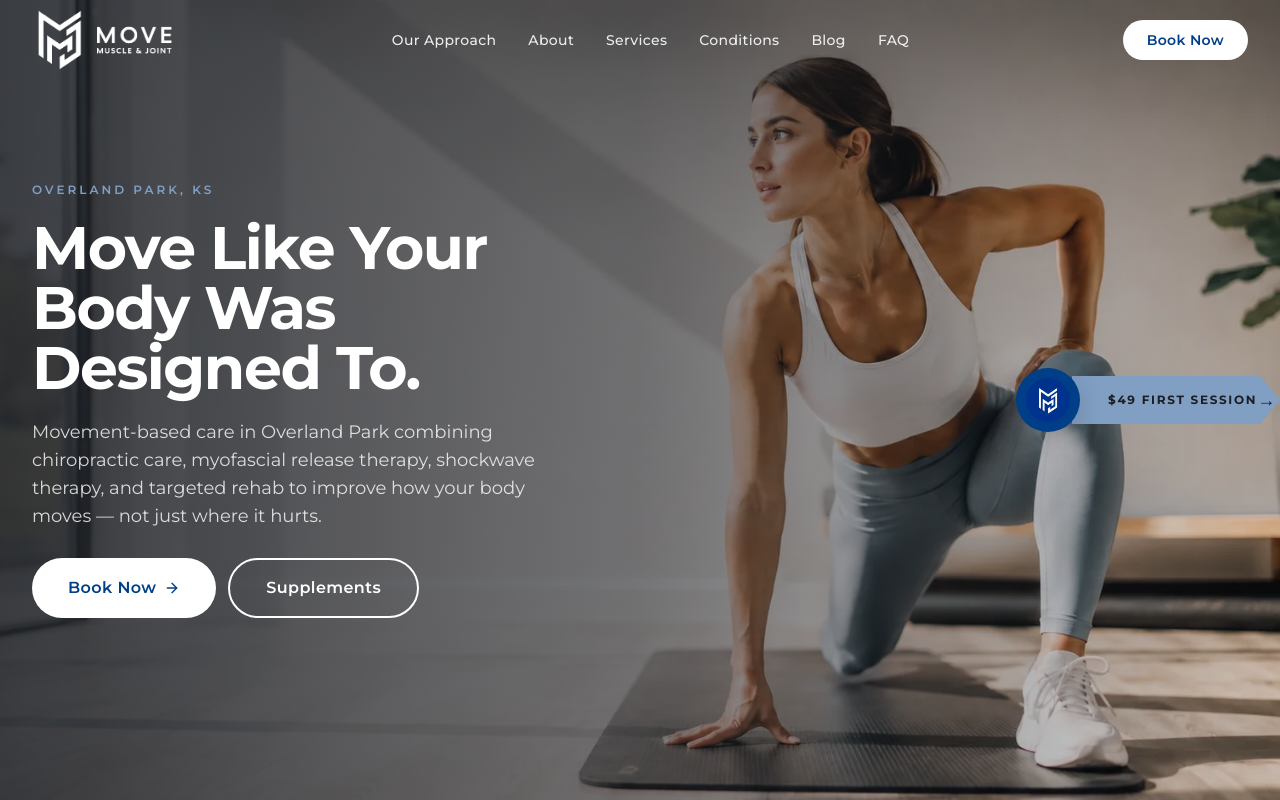
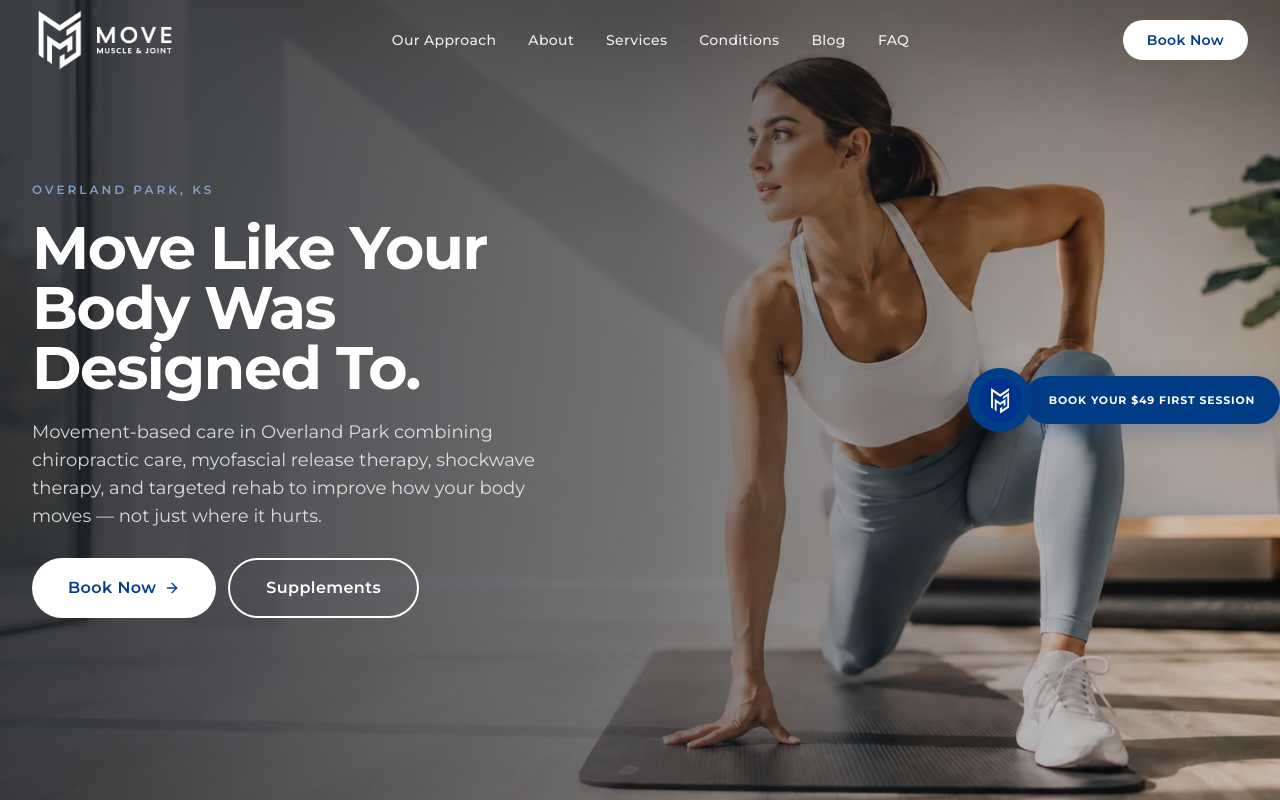
Before and after one commit to movemj/move-muscle-joint-vercel, a Next.js app: page / in a window 1280 px wide. Shown: the top 800 px of the page. Built offline with nearby package versions, Linux system fonts and the light colour scheme.

Commit message:
Refine desktop offer into branded pill

```diff
--- a/components/new-patient-offer-float.tsx
+++ b/components/new-patient-offer-float.tsx
@@ -25,9 +25,8 @@ export function NewPatientOfferFloat() {
       <span className="relative z-10 flex size-16 shrink-0 items-center justify-center rounded-full bg-navy shadow-[0_8px_24px_rgba(25,29,36,0.18)] transition-transform duration-300 ease-out group-hover:rotate-2 motion-reduce:transition-none motion-reduce:group-hover:rotate-0">
         <Image src="/mmj-logo-original.png" alt="Move" width={1254} height={1254} className="size-11 rounded-full object-cover" />
       </span>
-      <span className="-ml-2 flex h-12 w-52 items-center justify-between bg-softblue pl-9 pr-6 text-charcoal shadow-[0_8px_24px_rgba(25,29,36,0.12)] [clip-path:polygon(0_0,calc(100%-1.25rem)_0,100%_50%,calc(100%-1.25rem)_100%,0_100%)]">
-        <span className="whitespace-nowrap text-xs font-bold uppercase tracking-[0.14em]">{onOfferPage ? "Book $49 Session" : "$49 First Session"}</span>
-        <span aria-hidden="true" className="inline-block text-lg transition-transform duration-300 group-hover:translate-x-1 motion-reduce:transition-none">→</span>
+      <span className="-ml-2 flex h-12 w-64 items-center justify-center rounded-full bg-[#003c85] px-6 text-center text-white shadow-[0_8px_24px_rgba(0,60,133,0.24)] transition duration-200 group-hover:-translate-y-0.5 group-hover:shadow-[0_12px_28px_rgba(0,60,133,0.3)]">
+        <span className="whitespace-nowrap text-[0.68rem] font-bold uppercase tracking-[0.08em]">Book Your $49 First Session</span>
       </span>
     </Link>
   );
```
